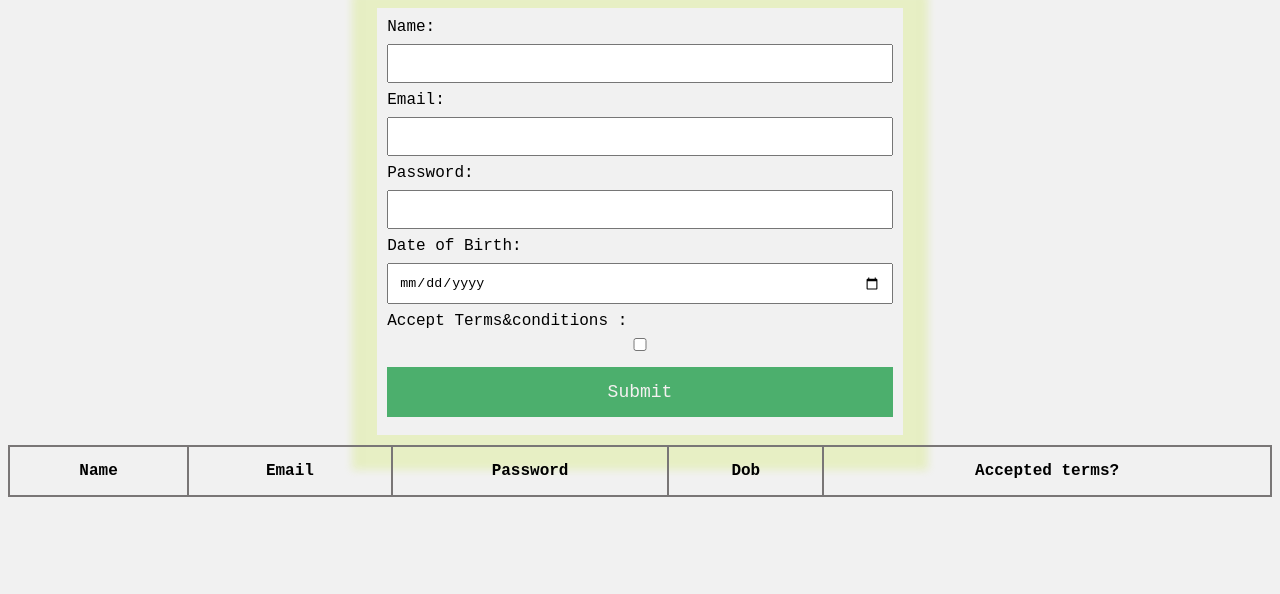
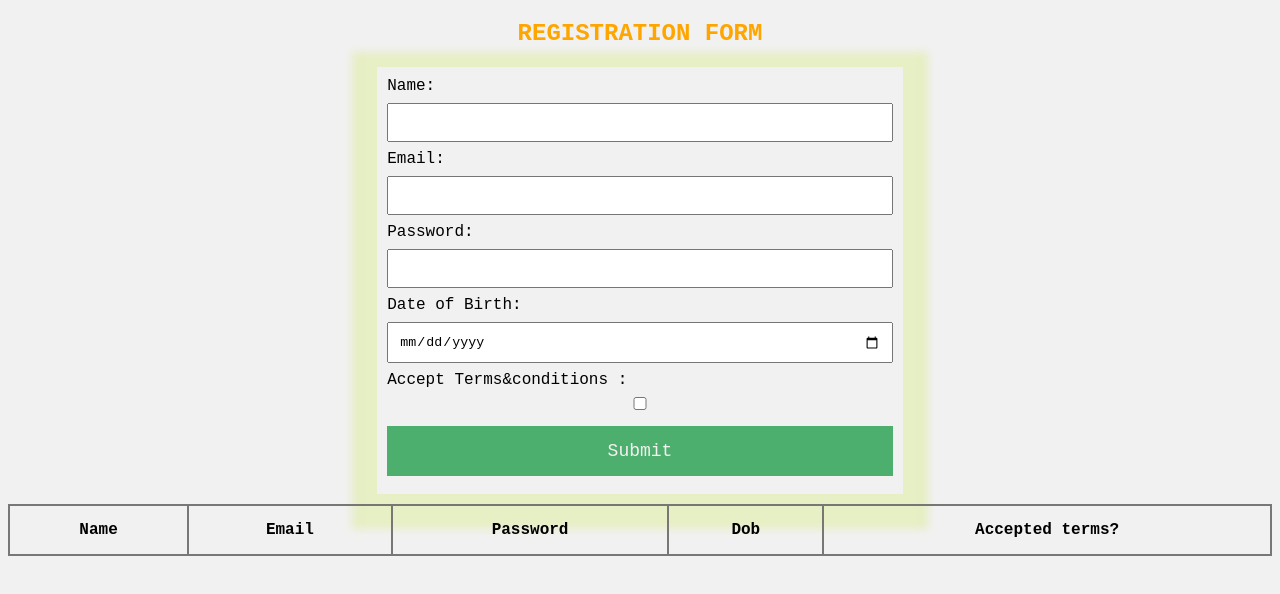
Before and after one commit to NANDINIPASI/wd101, a plain HTML site: page index.html in a window 1280 px wide. Drawn offline with Linux system fonts and the light colour scheme.

Commit message:
index.html

```diff
--- a/index.html
+++ b/index.html
@@ -66,7 +66,7 @@
     </style>
 </head>
 <body>
-
+<h2 id="h">REGISTRATION FORM</h2>
 <div class="container">
     <form id="registrationForm">
         <label for="name">Name:</label>
```
